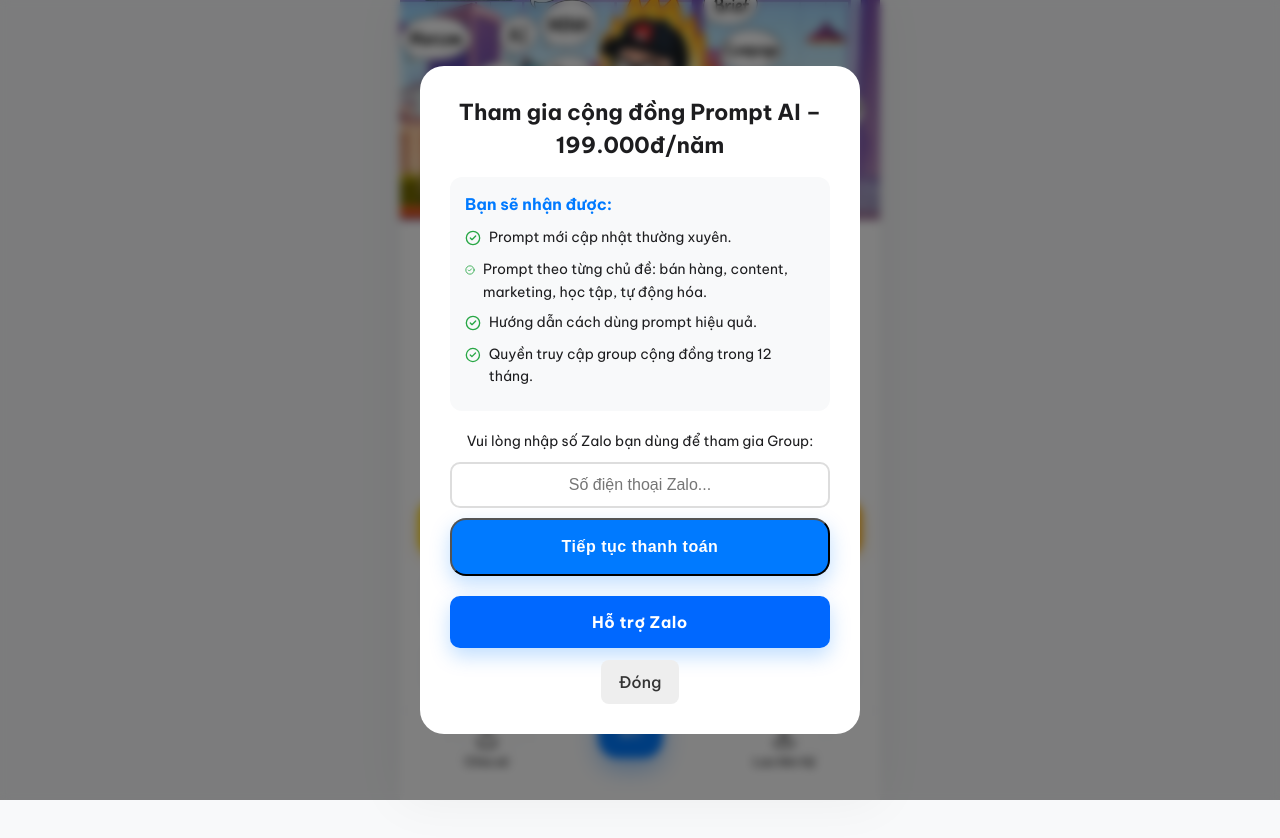
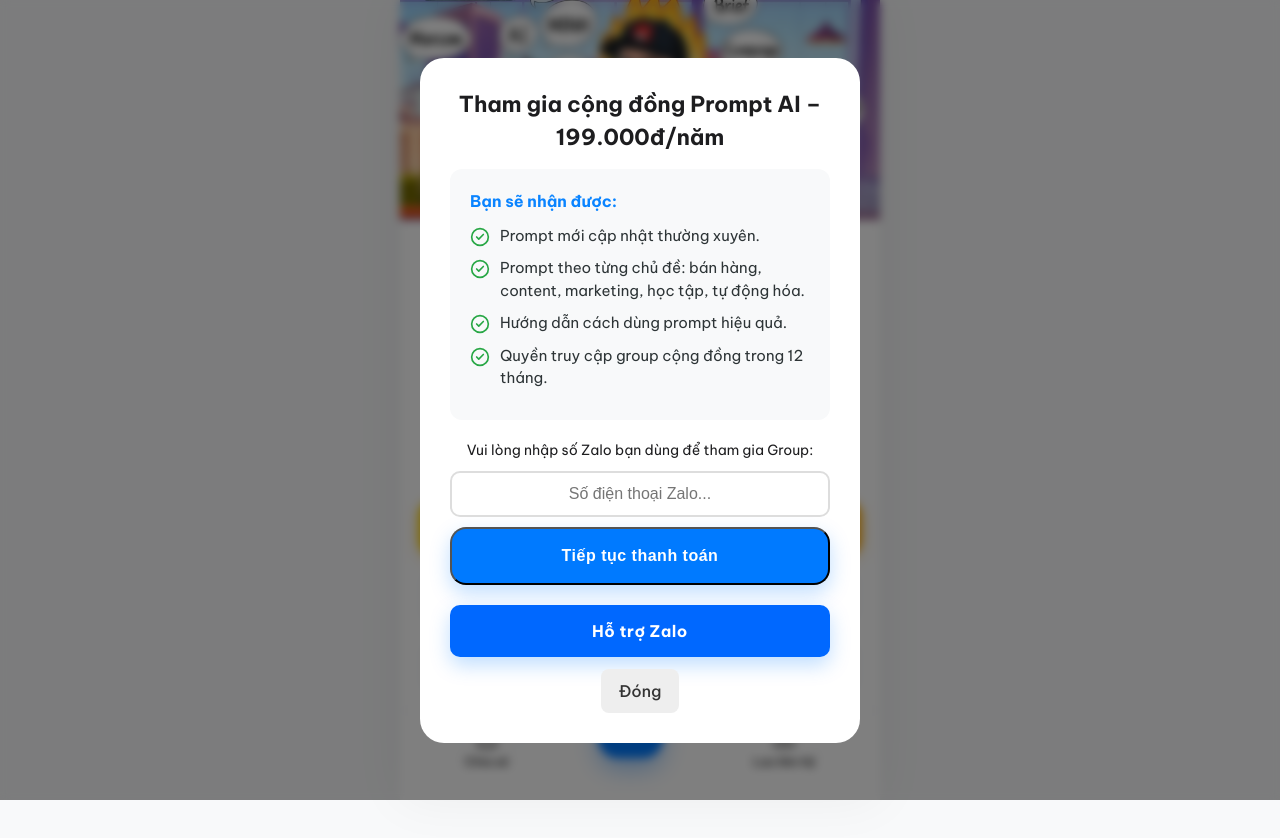
Before and after one commit to minhmarcom/bio-minh, a plain HTML site: page index.html in a window 1280 px wide. Both pictures are taken after a click on the link "Cộng đồng Prompt (199k/năm)". Drawn offline with nearby package versions, Linux system fonts and the light colour scheme.

Commit message:
Fix icon alignment in payment modal

```diff
--- a/index.html
+++ b/index.html
@@ -124,13 +124,25 @@
         <div class="modal-content" style="max-width: 440px; width: 92%; text-align: left;">
             <h2 style="font-size: 22px; margin-bottom: 15px; text-align: center; color: var(--text-main);">Tham gia cộng đồng Prompt AI – 199.000đ/năm</h2>
 
-            <div style="background: #F8F9FA; padding: 15px; border-radius: 12px; margin-bottom: 20px;">
-                <p style="font-weight: 700; margin-bottom: 10px; color: var(--primary-color);">Bạn sẽ nhận được:</p>
-                <ul style="list-style: none; font-size: 14px; line-height: 1.6;">
-                    <li style="margin-bottom: 8px; display: flex; gap: 8px;"><i data-lucide="check-circle-2" style="width: 16px; color: #28a745;"></i> Prompt mới cập nhật thường xuyên.</li>
-                    <li style="margin-bottom: 8px; display: flex; gap: 8px;"><i data-lucide="check-circle-2" style="width: 16px; color: #28a745;"></i> Prompt theo từng chủ đề: bán hàng, content, marketing, học tập, tự động hóa.</li>
-                    <li style="margin-bottom: 8px; display: flex; gap: 8px;"><i data-lucide="check-circle-2" style="width: 16px; color: #28a745;"></i> Hướng dẫn cách dùng prompt hiệu quả.</li>
-                    <li style="margin-bottom: 8px; display: flex; gap: 8px;"><i data-lucide="check-circle-2" style="width: 16px; color: #28a745;"></i> Quyền truy cập group cộng đồng trong 12 tháng.</li>
+            <div style="background: #F8F9FA; padding: 20px; border-radius: 12px; margin-bottom: 20px;">
+                <p style="font-weight: 700; margin-bottom: 12px; color: #0A84FF; font-size: 16px;">Bạn sẽ nhận được:</p>
+                <ul style="list-style: none; font-size: 15px; line-height: 1.5; color: #2d3436;">
+                    <li style="margin-bottom: 10px; display: flex; align-items: flex-start; gap: 10px;">
+                        <i data-lucide="check-circle-2" style="width: 20px; height: 20px; color: #28a745; flex-shrink: 0; margin-top: 2px;"></i>
+                        <span>Prompt mới cập nhật thường xuyên.</span>
+                    </li>
+                    <li style="margin-bottom: 10px; display: flex; align-items: flex-start; gap: 10px;">
+                        <i data-lucide="check-circle-2" style="width: 20px; height: 20px; color: #28a745; flex-shrink: 0; margin-top: 2px;"></i>
+                        <span>Prompt theo từng chủ đề: bán hàng, content, marketing, học tập, tự động hóa.</span>
+                    </li>
+                    <li style="margin-bottom: 10px; display: flex; align-items: flex-start; gap: 10px;">
+                        <i data-lucide="check-circle-2" style="width: 20px; height: 20px; color: #28a745; flex-shrink: 0; margin-top: 2px;"></i>
+                        <span>Hướng dẫn cách dùng prompt hiệu quả.</span>
+                    </li>
+                    <li style="margin-bottom: 10px; display: flex; align-items: flex-start; gap: 10px;">
+                        <i data-lucide="check-circle-2" style="width: 20px; height: 20px; color: #28a745; flex-shrink: 0; margin-top: 2px;"></i>
+                        <span>Quyền truy cập group cộng đồng trong 12 tháng.</span>
+                    </li>
                 </ul>
             </div>
 
```
